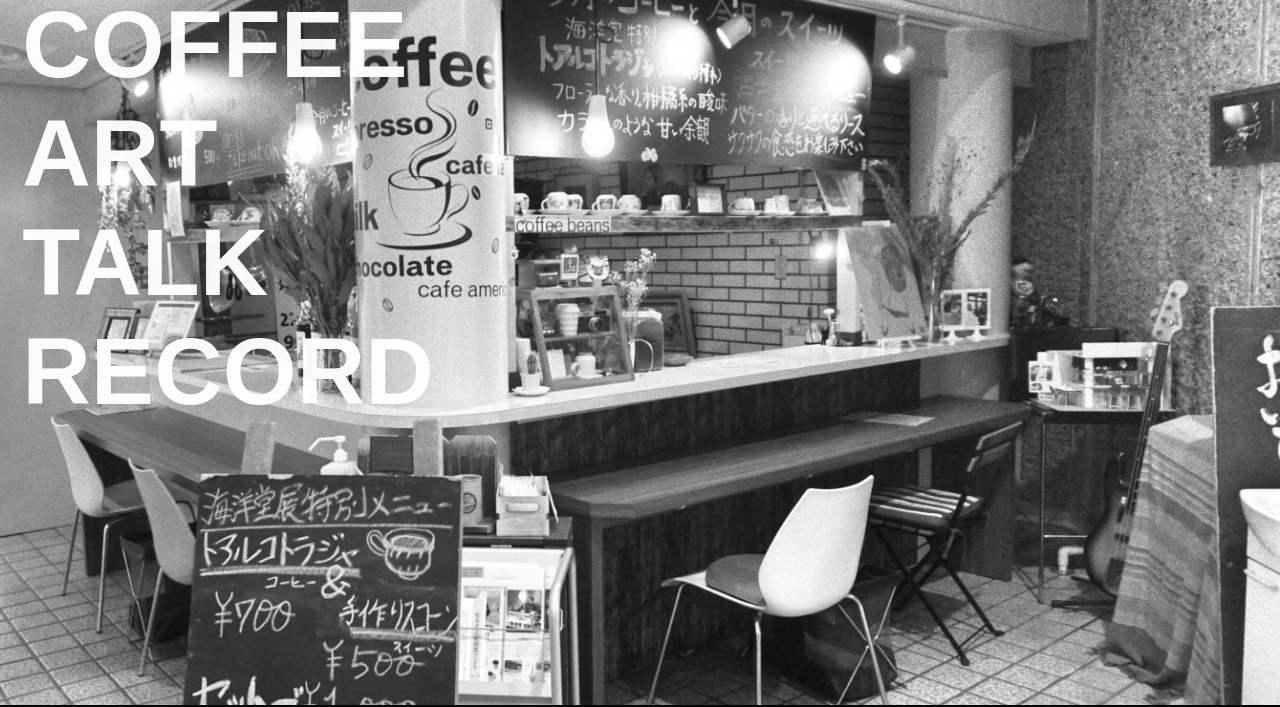
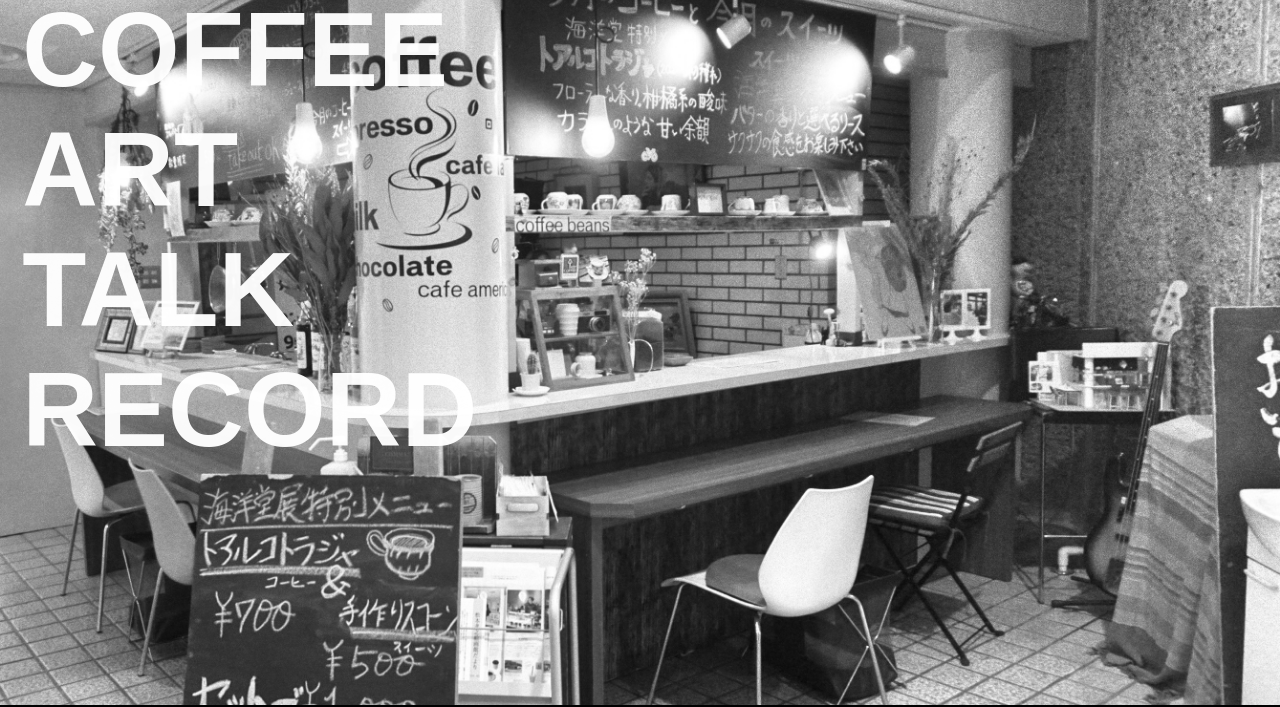
Before and after one commit to arinkogogo/nomadcoffee, a plain HTML site: page index.html in a window 1280 px wide. Shown: the part 90-797 px from the top of the page. Drawn offline with nearby package versions, Linux system fonts and the light colour scheme; files whose address does not match are found by name.

Commit message:
Update style.css

```diff
--- a/css/style.css
+++ b/css/style.css
@@ -333,7 +333,7 @@ footer img {
 
 	/* メインここから */
 	.catch {
-		font-size: 95px;
+		font-size: 105px;
 	}
 
 	.main_pic img {
```
